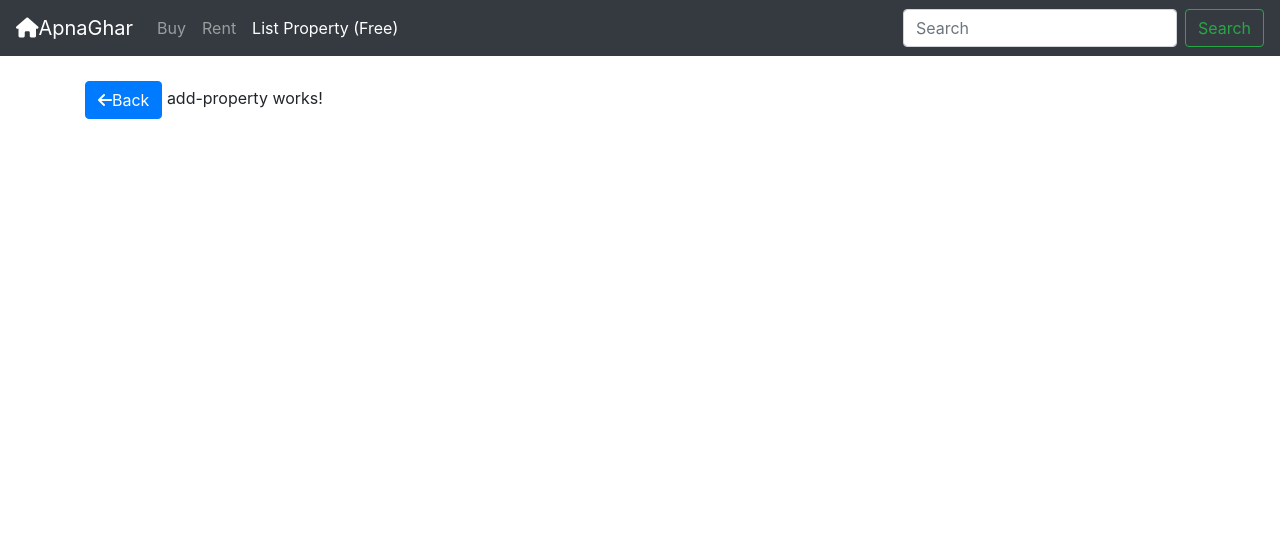
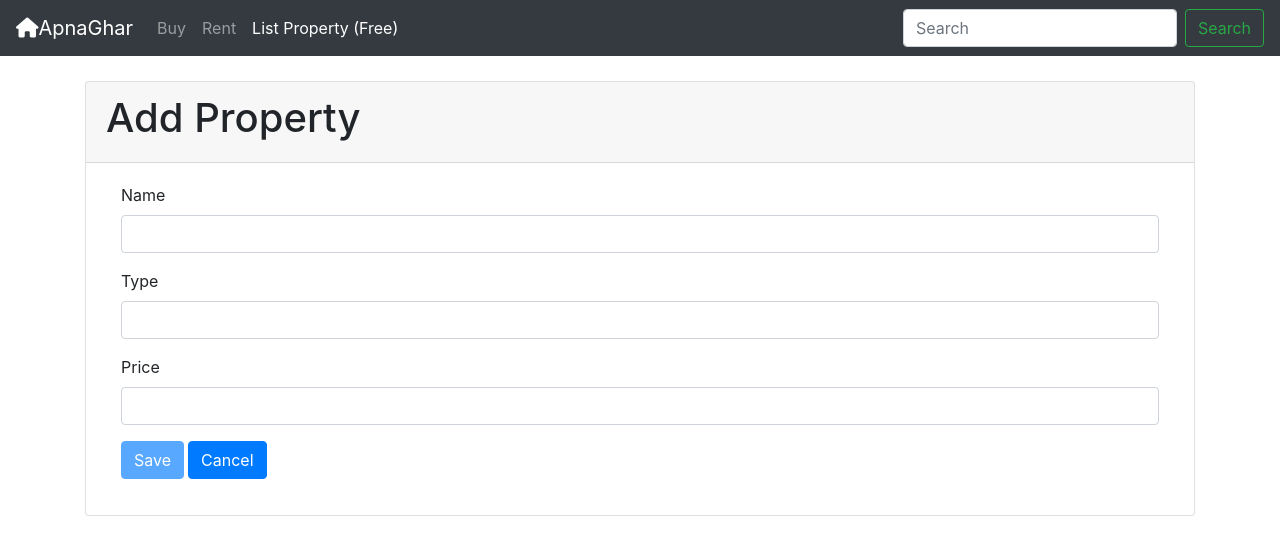
Before and after one commit to ShoaibMalik1995/AngularApp, an Angular app in the folder Frontend/: page /add-property in a window 1280 px wide. Shown: the top 552 px of the page. Built offline with nearby package versions, Linux system fonts and the light colour scheme.

Commit message:
Template Driven Forms in Angular - With different form validations

```diff
--- a/Frontend/src/app/app.module.ts
+++ b/Frontend/src/app/app.module.ts
@@ -1,6 +1,7 @@
 import { BrowserModule } from '@angular/platform-browser';
 import { NgModule } from '@angular/core';
 import { HttpClientModule } from '@angular/common/http';
+import { FormsModule } from 'node_modules/@angular/forms';
 
 import { AppRoutingModule } from './app-routing.module';
 import { AppComponent } from './app.component';
@@ -9,7 +10,6 @@ import { PropertyListComponent } from './property/property-list/property-list.co
 import { NavBarComponent } from './nav-bar/nav-bar.component';
 import { HousingService } from './services/housing.service';
 import { AddPropertyComponent } from './property/add-property/add-property.component';
-import { importType } from '@angular/compiler/src/output/output_ast';
 import { Routes, RouterModule } from '@angular/router';
 import { PropertyDetailComponent } from './property/property-detail/property-detail.component';
 
@@ -33,6 +33,7 @@ const appRoutes: Routes = [
     BrowserModule,
     HttpClientModule,
     AppRoutingModule,
+    FormsModule,
     RouterModule.forRoot(appRoutes)
   ],
   providers: [
--- a/Frontend/src/app/property/add-property/add-property.component.html
+++ b/Frontend/src/app/property/add-property/add-property.component.html
@@ -1,4 +1,39 @@
-<p>
-  <button class="btn btn-primary" (click)="onBack()"><i class="fa fa-arrow-left"></i>Back</button>
-  add-property works!
-</p>
+<div class="card">
+  <div class="card-header">
+    <h1>Add Property</h1>
+  </div>
+  <div class="card-body">
+    <form (ngSubmit)="onSubmit(Form)" #Form="ngForm" >
+      <div class="form-group col-12">
+        <label for="name">Name</label>
+        <input #name="ngModel" type="text" class="form-control" minlength="3" maxlength="25" ngModel name="name" required>
+        <span *ngIf="!name.valid && name.touched" class="error-block">
+          <span *ngIf="name.errors.required">Name is required!</span>
+          <span *ngIf="name.errors.minlength">Name is atleast 3 char long!</span>
+          <span *ngIf="name.errors.maxlength">Name should be less than 25 char long!</span>
+        </span>
+      </div>
+
+      <div class="form-group col-12">
+        <label for="type">Type</label>
+        <input #type="ngModel" type="text" class="form-control" maxlength="25" ngModel name="type" required>
+        <span *ngIf="!type.valid && type.touched" class="error-block">
+          Type is required!
+        </span>
+      </div>
+
+      <div class="form-group col-12">
+        <label for="price">Price</label>
+        <input #price="ngModel"  type="number" class="form-control"  min="0" ngModel name="price" required>
+        <span *ngIf="!price.valid && price.touched" class="error-block">
+          Price is required!
+        </span>
+      </div>
+
+      <div class="form-group col-12">
+        <button [disabled]="!Form.valid" type="submit" class="btn btn-primary mr-1">Save</button>
+        <button type="reset" class="btn btn-primary" (onclick)="onBack()">Cancel</button>
+      </div>
+    </form>
+  </div>
+</div>
--- a/Frontend/src/app/property/add-property/add-property.component.scss
+++ b/Frontend/src/app/property/add-property/add-property.component.scss
@@ -0,0 +1,7 @@
+.ng-invalid.ng-touched {
+  border-color: red;
+}
+
+.error-block {
+  color: red;
+}
--- a/Frontend/src/app/property/add-property/add-property.component.ts
+++ b/Frontend/src/app/property/add-property/add-property.component.ts
@@ -1,4 +1,5 @@
-import { Component, OnInit } from '@angular/core';
+import { Component, OnInit, ViewChild } from '@angular/core';
+import { NgForm } from '@angular/forms';
 import { Router } from '@angular/router';
 
 @Component({
@@ -7,13 +8,19 @@ import { Router } from '@angular/router';
   styleUrls: ['./add-property.component.scss']
 })
 export class AddPropertyComponent implements OnInit {
+  @ViewChild('Form') addPropertyForm: NgForm;
 
   constructor(private router: Router) { }
 
-  ngOnInit() {
+  ngOnInit() { }
+
+  onSubmit(Form: NgForm) {
+    console.log("Form is Submitted Successfully !!!");
+    console.log(this.addPropertyForm);
+
   }
 
-  onBack(){
+  onBack() {
     this.router.navigate(['/']);
   }
 }
```
